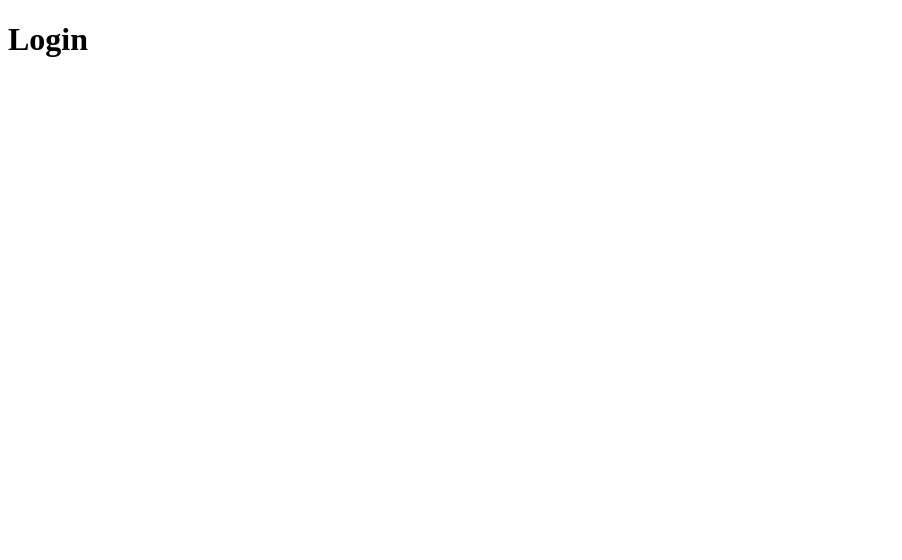
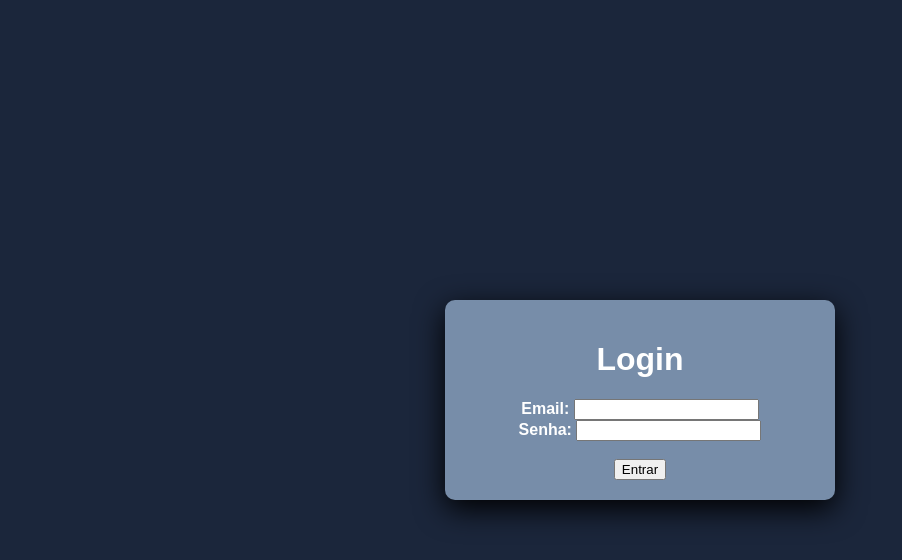
Before and after one commit to Sr-Okami/Forum, a plain HTML site: page index.html in a window 1280 px wide. Shown: the whole page, without its empty margins (0-902 px from the left). Drawn offline with Linux system fonts and the light colour scheme.

Commit message:
Login como pagina inicial

```diff
--- a/index.html
+++ b/index.html
@@ -3,18 +3,22 @@
 <head>
     <meta charset="UTF-8">
     <meta name="viewport" content="width=device-width, initial-scale=1.0">
+    <link rel="stylesheet" href="style.css">
     <title>Login</title>
 </head>
 <body>
-    <header>
+    <form id="login-container">
         <h1>Login</h1>
-    </header>
-    <main>
-        <section>
-            <div>
-
-            </div>
-        </section>
-    </main>
+        <div>
+            <label for="email">Email:</label>
+            <input type="email" name="email" id="email">
+        </div>
+        <div>
+            <label for="password">Senha:</label>
+            <input type="password" name="Senha" id="password">
+        </div>
+        <br>
+        <button type="submit">Entrar</button>
+    </form>
 </body>
 </html>
--- /dev/null
+++ b/style.css
@@ -0,0 +1,22 @@
+body {
+    padding: 0;
+    margin: 0;
+    display: flex;
+    background-color: #1b263b;
+    justify-content: center;
+    align-items: center;
+    height: 100vh;
+    font-family: sans-serif;
+}
+#login-container {
+    color: white;
+    background: #778da9;
+    padding: 20px;
+    border-radius: 10px;
+    width: 350px;
+    box-shadow: 0px 9px 30px #000000;
+    text-align: center;
+}
+label {
+    font-weight: bolder;
+}
```
Also changed, not shown: styles.css (deleted).
